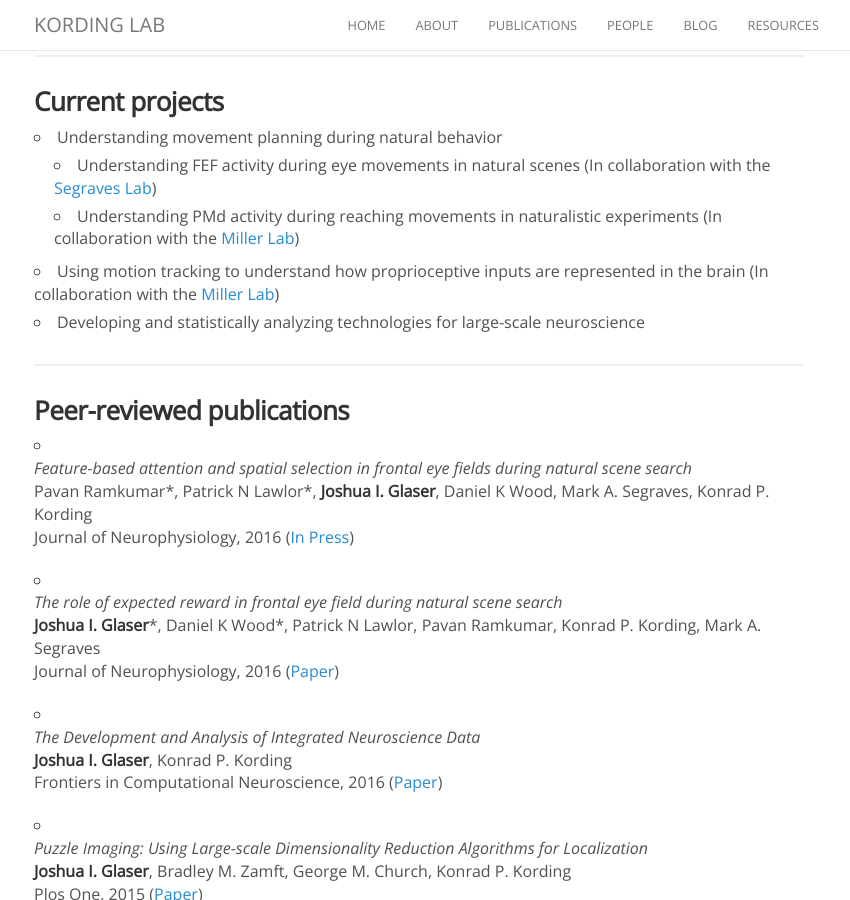
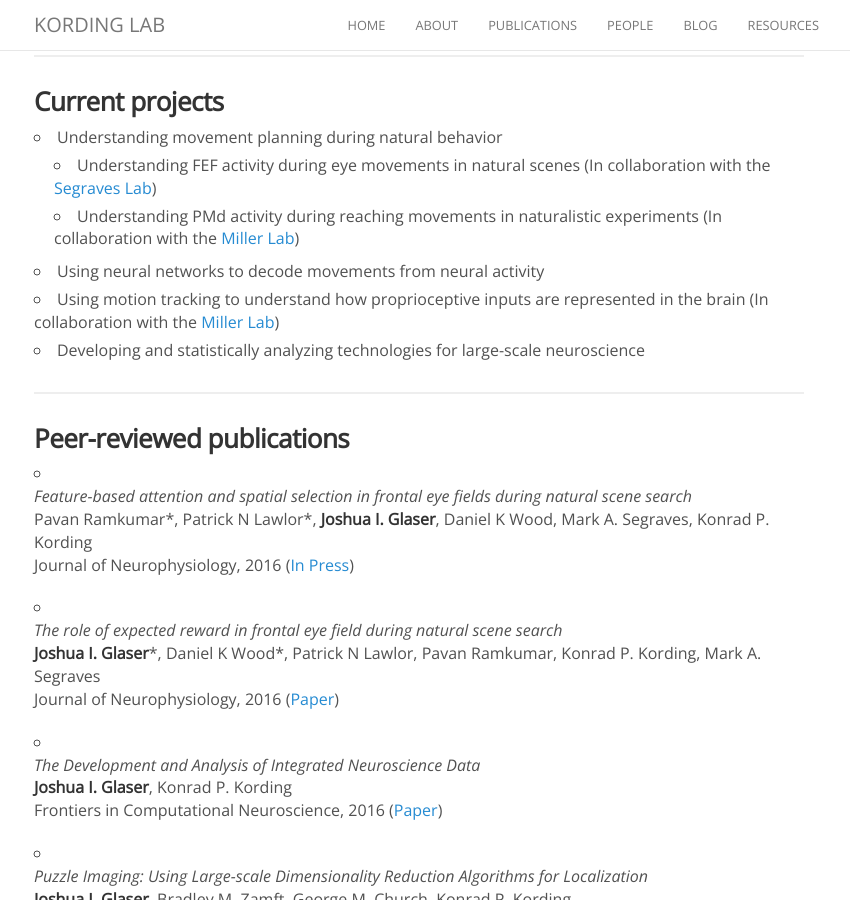
Before and after one commit to KordingLab/KordingLab.github.io, a Jekyll site: the page built from _people/josh_glaser.md, in a window 1280 px wide and 900 px high, scrolled down 648 px. Shown: the whole window, without its empty margins (221-1071 px from the left). Built offline with Jekyll 4.4.1, drawn with Linux system fonts in a browser that asks for light colours; nearby versions of some CDN libraries; comment, search, counter and statistics services are not loaded.

Commit message:
Update josh_glaser.md

```diff
--- a/_people/josh_glaser.md
+++ b/_people/josh_glaser.md
@@ -30,6 +30,7 @@ joined: 2012
 * Understanding movement planning during natural behavior<br>
   * Understanding FEF activity during eye movements in natural scenes (In collaboration with the [Segraves Lab](http://sites.northwestern.edu/segraves-lab/))<br>
   * Understanding PMd activity during reaching movements in naturalistic experiments (In collaboration with the [Miller Lab](http://labs.feinberg.northwestern.edu/lee-miller/index.html))<br>
+* Using neural networks to decode movements from neural activity
 * Using motion tracking to understand how proprioceptive inputs are represented in the brain (In collaboration with the [Miller Lab](http://labs.feinberg.northwestern.edu/lee-miller/index.html))<br>
 * Developing and statistically analyzing technologies for large-scale neuroscience
 
```
